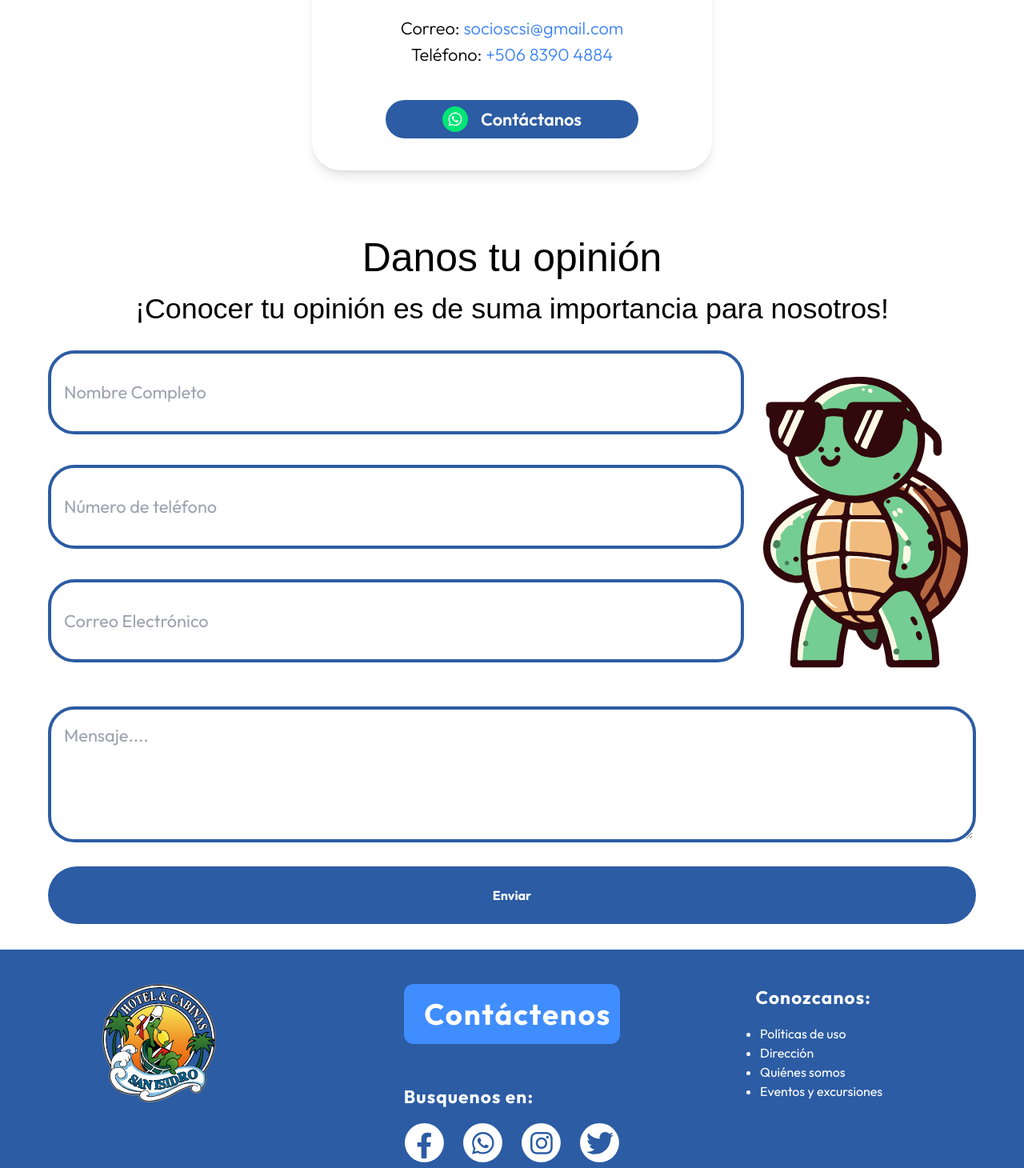
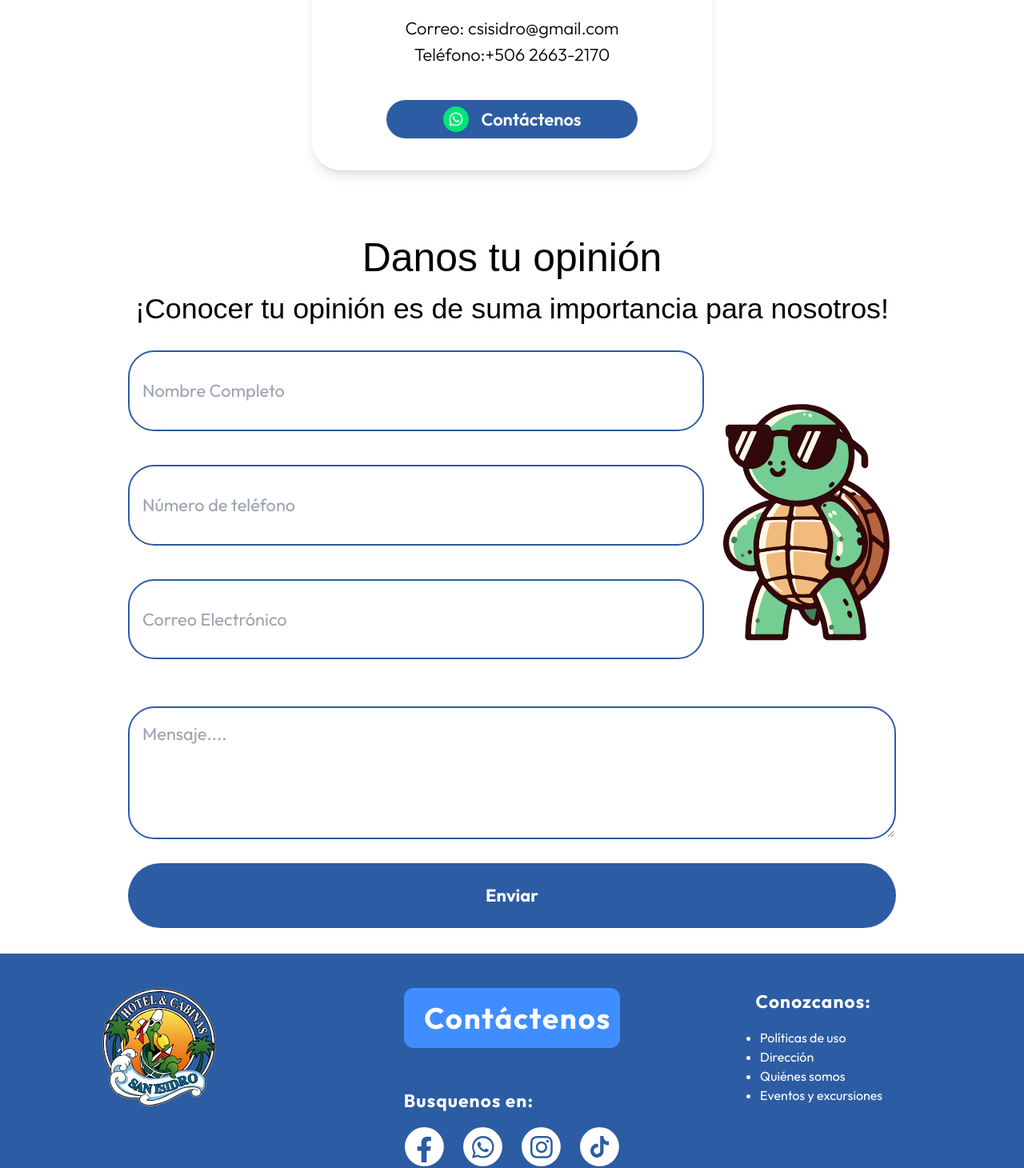
Before and after one commit to 2GAF/Cabinas_San_Isidro, a React (Vite) app: page /contacto in a window 1280 px wide. Shown: the part 1232-2692 px from the top of the page at 80% size. Built offline with nearby package versions, Linux system fonts and the light colour scheme; a web font is replaced by a local one.

Commit message:
Arreglo de errores menores

```diff
--- a/src/common/Footer.jsx
+++ b/src/common/Footer.jsx
@@ -1,8 +1,8 @@
 import logo from '../assets/CSIlogo.svg';
 import whatsfoot from '../assets/whatsappFoot.svg';
-import twitfoot from '../assets/twitterFoot.svg';
 import facefoot from '../assets/facebookFoot.svg';
 import instafoot from '../assets/instagramFoot.svg';
+import tiktokfoot from '../assets/tiktokfoot.svg';
 import { Link } from 'react-router-dom';
 import { Terminos } from '../pages/Terminos';
 import React, { useState } from 'react';
@@ -29,9 +29,9 @@ export function Footer() {
                 <div className='flex gap-x-6 justify-center mb-[1.625rem] lg:mb-0'>
                     {/* enlaces a las redes sociales */}
                     <a href="https://www.facebook.com/cabinassanisidro"><img src={facefoot} alt="" /></a>
-                    <a href=""><img src={whatsfoot} alt="" /></a>
-                    <a href=""><img src={instafoot} alt="" /></a>
-                    <a href=""><img src={twitfoot} alt="" /></a>
+                    <a href="https://wa.me/message/ZGYH7OW6HZAEN1"><img src={whatsfoot} alt="" /></a>
+                    <a href="https://www.instagram.com/cabinas_san_isidro?igsh=cXRxY2xoMGZ4bXZr"><img src={instafoot} alt="" /></a>
+                    <a href="https://www.tiktok.com/@cabinas_san_isidro?is_from_webapp=1&sender_device=pc"><img src={tiktokfoot} alt="" /></a>
                 </div>
             </section>
 
@@ -42,9 +42,9 @@ export function Footer() {
                 {/* lista de enlaces */}
                 <ul className='ml-5 lg:list-disc grid grid-cols-2 md:flex gap-x-5 lg:block font-outfit text-white lg:text-base leading-loose'>
                      <li className='hover:underline underline-offset-4'><button onClick={openModal}>Políticas de uso</button></li>
-                    <li className='hover:underline hover underline-offset-4'><Link to="/" >Dirección</Link></li>
-                    <li className='hover:underline hover underline-offset-4'><Link to="/" >Quiénes somos</Link></li>
-                    <li className='hover:underline hover underline-offset-4'><a href="contacto">Eventos y excursiones</a></li>
+                    <li className='hover:underline hover underline-offset-4'><a href="https://maps.app.goo.gl/1K1rD7LfnasMzchg8" >Dirección</a></li>
+                    <li className='hover:underline hover underline-offset-4'><a href="sobre-nosotros" >Quiénes somos</a></li>
+                    <li className='hover:underline hover underline-offset-4'><a href="https://wa.me/+50687777774/">Eventos y excursiones</a></li>
                 </ul>
             </nav>
             {/* Derechos reservados y desarrollo */}
--- a/src/components/TarjetaContacto.jsx
+++ b/src/components/TarjetaContacto.jsx
@@ -10,13 +10,13 @@ const TarjetaContacto = ({ image, icon, title, email, phone, link }) => {
                         <img src={icon} alt="icon" className="size-[70px]"/>
                     </div>
                 <h2 className="text-center mb-4 font-outfit text-[clamp(26px,_2.8vw,_3.438rem)] font-medium">{title}</h2>
-                <p className="text-center  text-[clamp(16px,_1.7vw,_26px)] font-outfit font-light">Correo: <a href={`mail:${email}`} className="text-blue-500">{email}</a></p>
-                <p className="text-center  text-[clamp(16px,_1.7vw,_26px)] font-outfit font-light">Teléfono: <a href={`teléfono:${phone}`} className="text-blue-500">{phone}</a></p>
+                <p className="text-center  text-[clamp(16px,_1.7vw,_26px)] font-outfit font-light">Correo: {email}</p>
+                <p className="text-center  text-[clamp(16px,_1.7vw,_26px)] font-outfit font-light">Teléfono:{phone}</p>
                 <div className="flex justify-center mt-10">
                     <a href={link} className="justify-between">
                     <button className="bg-blue-1 flex text-white py-2 mb-10 px-[71px] rounded-full items-center">
                         <img src={whatsapp} alt="WhatsApp" className="size-8 mr-4" />
-                        <span className="grid text-center text-[clamp(16px,_1.7vw,_34px)] font-outfit font-semibold">Contáctanos</span>
+                        <span className="grid text-center text-[clamp(16px,_1.7vw,_34px)] font-outfit font-semibold">Contáctenos</span>
                     </button>
                     </a>
                 </div>
--- a/src/pages/Contacto.jsx
+++ b/src/pages/Contacto.jsx
@@ -17,6 +17,23 @@ export function Contacto() {
 
         const tarjetas = [
             {
+                image: reservacionimg,
+                icon: reservacion,
+                title: 'Reservaciones',
+                email: 'csisidro@gmail.com',
+                phone: '+506 2663 0031',
+                link: 'https://wa.me/message/ZGYH7OW6HZAEN1'
+            },
+
+            {
+                image: tiempo_compartidoimg,
+                icon: tiempo_compartido,
+                title: 'Tiempo compartido',
+                email: 'socioscsi@gmail.com',
+                phone: '+506 8390 4884',
+                link: 'https://wa.me/+50683904884/'
+            },
+            {
                 image: eventosimg,
                 icon: eventos,
                 title: 'Eventos especiales',
@@ -24,22 +41,6 @@ export function Contacto() {
                 phone: '+506 2663-2170',
                 link: 'https://wa.me/+50687777774/'
             },
-            {
-                image: reservacionimg,
-                icon: reservacion,
-                title: 'Reservaciones',
-                email: 'csisidro@gmail.com',
-                phone: '+506 2663 0031',
-                link: 'https://wa.me/message/ZGYH7OW6HZAEN1'
-            },
-            {
-                image: tiempo_compartidoimg,
-                icon: tiempo_compartido,
-                title: 'Tiempo compartido',
-                email: 'socioscsi@gmail.com',
-                phone: '+506 8390 4884',
-                link: 'https://wa.me/+50683904884/'
-            }
         ];
 
         const [formData, setFormData] = useState({
@@ -84,7 +85,7 @@ export function Contacto() {
                         ))}
                     </div>
                 </section>
-                <section className="mt-10 mb-8 mx-[3.75rem] ">
+                <section className="mt-10 mb-8 mx-[3.75rem] sm:mx-[10rem]">
                     <div className="flex flex-col justify-center text-center items-center">
                         <h1 className="font-ovo text-[clamp(36px,_3.9vw,_76px)] font-regular">Danos tu opinión</h1>
                         <h2 className="font-ovo text-[clamp(26px,_2.8vw,_55px)] font-medium">¡Conocer tu opinión es de suma importancia para nosotros!</h2>
@@ -94,13 +95,13 @@ export function Contacto() {
                             <div className="grid grid-cols-1 sm:grid-cols-4 justify-between">
                                 <div className="grid order-2 sm:order-1 sm:col-start-1 sm:col-end-4">
                                     <div className="mb-4 sm:mb-0">
-                                        <input className="w-full pl-4 py-4 sm:py-8 border-4 border-blue-1 rounded-[33px] focus:outline-none focus:shadow-outline font-outfit text-[clamp(16px,_1.7vw,_22.66px)] text-gray-1" id="nombre" type="text" placeholder="Nombre Completo" onChange={handleChange} />
+                                        <input className="w-full pl-4 py-4 sm:py-8 border-2 border-blue-1  rounded-[10px] sm:rounded-[33px] focus:outline-none focus:shadow-outline font-outfit text-[clamp(16px,_1.7vw,_22.66px)] text-gray-1" id="nombre" type="text" placeholder="Nombre Completo" onChange={handleChange} />
                                     </div>
                                     <div className="mb-4 sm:mb-0">
-                                        <input className="w-full pl-4 py-4 sm:py-8 border-4 border-blue-1 rounded-[33px] focus:outline-none focus:shadow-outline font-outfit text-[clamp(16px,_1.7vw,_22.66px)] text-gray-1" id="telefono" type="tel" placeholder="Número de teléfono" onChange={handleChange} />
+                                        <input className="w-full pl-4 py-4 sm:py-8 border-2 border-blue-1 rounded-[10px] sm:rounded-[33px] focus:outline-none focus:shadow-outline font-outfit text-[clamp(16px,_1.7vw,_22.66px)] text-gray-1" id="telefono" type="tel" placeholder="Número de teléfono" onChange={handleChange} />
                                     </div>
                                     <div className="">
-                                        <input className="w-full pl-4 py-4 sm:py-8 border-4 border-blue-1 rounded-[33px] focus:outline-none focus:shadow-outline font-outfit text-[clamp(16px,_1.7vw,_22.66px)] text-gray-1" id="correo" type="email" placeholder="Correo Electrónico" onChange={handleChange} />
+                                        <input className="w-full pl-4 py-4 sm:py-8 border-2 border-blue-1  rounded-[10px] sm:rounded-[33px] focus:outline-none focus:shadow-outline font-outfit text-[clamp(16px,_1.7vw,_22.66px)] text-gray-1" id="correo" type="email" placeholder="Correo Electrónico" onChange={handleChange} />
                                     </div>
                                 </div>
                                 <div className="grid items-center sm:order-2 order-1 mb-6 sm:mb-0 sm:col-start-4 ml-6">
@@ -108,10 +109,10 @@ export function Contacto() {
                                 </div>
                             </div>
                             <div className="mb-6 mt-4">
-                                <textarea className="w-full pl-4 py-4 border-4 border-blue-1 rounded-[33px] focus:outline-none focus:shadow-outline font-outfit text-[clamp(16px,_1.7vw,_22.66px)] text-gray-1 text-start" id="mensaje" placeholder="Mensaje...." rows="4" onChange={handleChange}></textarea>
+                                <textarea className="w-full pl-4 py-4 border-2 border-blue-1 rounded-[10px] sm:rounded-[33px] focus:outline-none focus:shadow-outline font-outfit text-[clamp(16px,_1.7vw,_22.66px)] text-gray-1 text-start" id="mensaje" placeholder="Mensaje...." rows="4" onChange={handleChange}></textarea>
                             </div>
                             <div className="flex items-center justify-between">
-                                <button className="w-full bg-blue-1 hover:bg-blue-900 text-white font-bold font-outfit  py-4 sm:py-6 px-4 rounded-full focus:outline-none focus:shadow-outline" type="submit">
+                                <button className="w-full text-[clamp(16px,_1.7vw,_34px)] bg-blue-1 hover:bg-blue-900 text-white font-bold font-outfit  py-4 sm:py-6 px-4 rounded-full focus:outline-none focus:shadow-outline" type="submit">
                                     Enviar
                                 </button>
                             </div>
```
Also changed, not shown: src/assets/tiktokfoot.svg (added).
